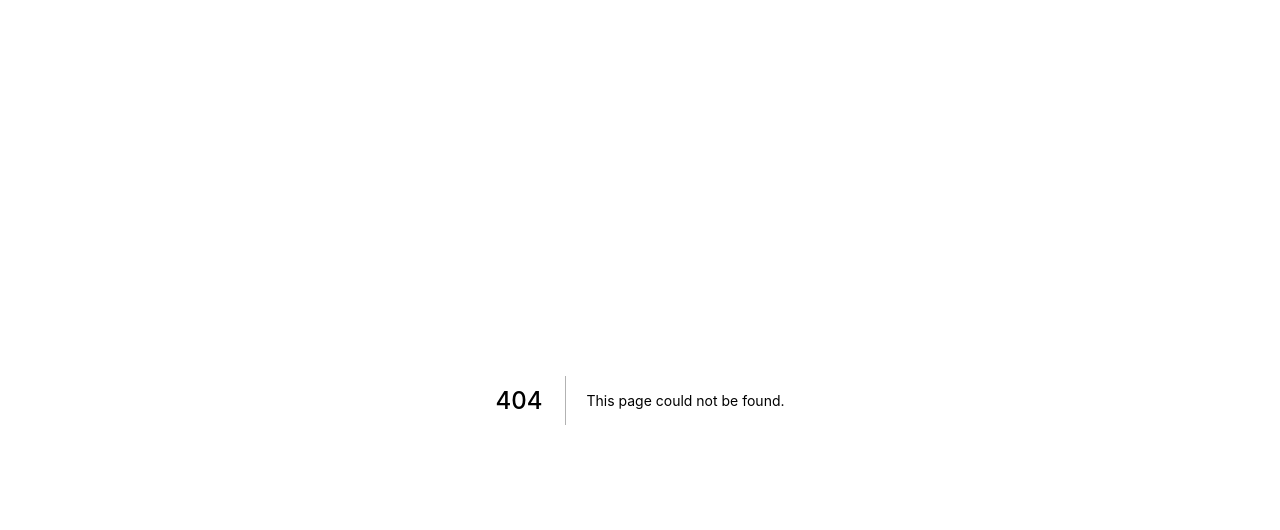
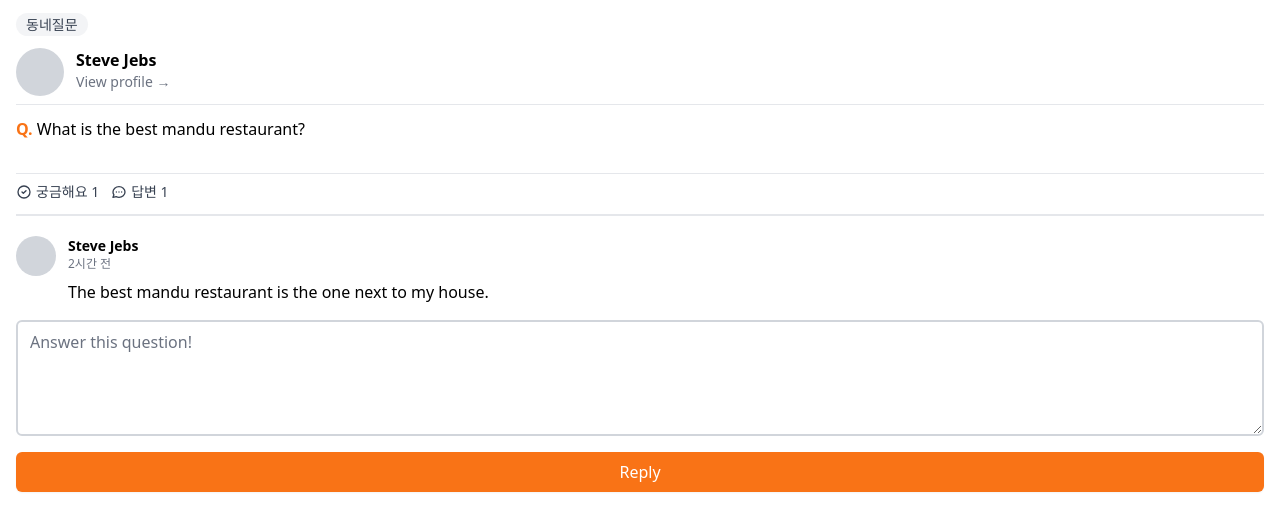
Before and after one commit to GEON1999/carrot-market, a Next.js app: page /community/1 in a window 1280 px wide. Before the commit this address had no page. Shown: the top 530 px of the page. Built offline with nearby package versions, Linux system fonts and the light colour scheme.

Commit message:
HTML&CSS: community detail

```diff
--- /dev/null
+++ b/pages/community/[id].tsx
@@ -0,0 +1,82 @@
+import type { NextPage } from "next";
+
+const CommunityPostDetail: NextPage = () => {
+  return (
+    <div className="px-4 py-3">
+      <span className="bg-gray-100 text-gray-700 px-2.5 py-0.5 rounded-full text-sm">
+        동네질문
+      </span>
+      <div className="flex mt-3 mb-2">
+        <div className="rounded-full bg-gray-300 p-6 mr-3" />
+        <div>
+          <p className="font-semibold">Steve Jebs</p>
+          <p className="text-sm text-gray-500">View profile &rarr;</p>
+        </div>
+      </div>
+      <div className="border-t border-b-[2px] py-3 space-y-8">
+        <div>
+          <span className="text-orange-500 font-bold">Q.</span> What is the best
+          mandu restaurant?
+        </div>
+        <div className="flex space-x-3 text-sm text-gray-700 border-t pt-2">
+          <span className="flex items-center space-x-1">
+            <svg
+              className="w-4 h-4"
+              fill="none"
+              stroke="currentColor"
+              viewBox="0 0 24 24"
+              xmlns="http://www.w3.org/2000/svg"
+            >
+              <path
+                strokeLinecap="round"
+                strokeLinejoin="round"
+                strokeWidth="2"
+                d="M9 12l2 2 4-4m6 2a9 9 0 11-18 0 9 9 0 0118 0z"
+              ></path>
+            </svg>
+            <span>궁금해요 1</span>
+          </span>
+          <span className="flex items-center space-x-1">
+            <svg
+              className="w-4 h-4"
+              fill="none"
+              stroke="currentColor"
+              viewBox="0 0 24 24"
+              xmlns="http://www.w3.org/2000/svg"
+            >
+              <path
+                strokeLinecap="round"
+                strokeLinejoin="round"
+                strokeWidth="2"
+                d="M8 12h.01M12 12h.01M16 12h.01M21 12c0 4.418-4.03 8-9 8a9.863 9.863 0 01-4.255-.949L3 20l1.395-3.72C3.512 15.042 3 13.574 3 12c0-4.418 4.03-8 9-8s9 3.582 9 8z"
+              ></path>
+            </svg>
+            <span>답변 1</span>
+          </span>
+        </div>
+      </div>
+      <div className="mt-5">
+        <div className="flex items-start mb-4">
+          <div className="rounded-full bg-gray-300 p-5 mr-3" />
+          <div className="flex flex-col">
+            <span className="text-sm font-semibold">Steve Jebs</span>
+            <span className="text-xs text-gray-500 mb-2">2시간 전</span>
+            <p>The best mandu restaurant is the one next to my house.</p>
+          </div>
+        </div>
+      </div>
+      <div className="flex flex-col">
+        <textarea
+          rows={4}
+          placeholder="Answer this question!"
+          className="w-full rounded-md border-2 border-gray-300 hover:border-orange-500 focus:outline-none focus:ring-orange-500"
+        />
+        <button className="mt-4 bg-orange-500 rounded-md w-full py-2 px-3 text-white shadow-sm hover:bg-orange-600 focus:ring-orange-500 outline-none">
+          Reply
+        </button>
+      </div>
+    </div>
+  );
+};
+
+export default CommunityPostDetail;
```
